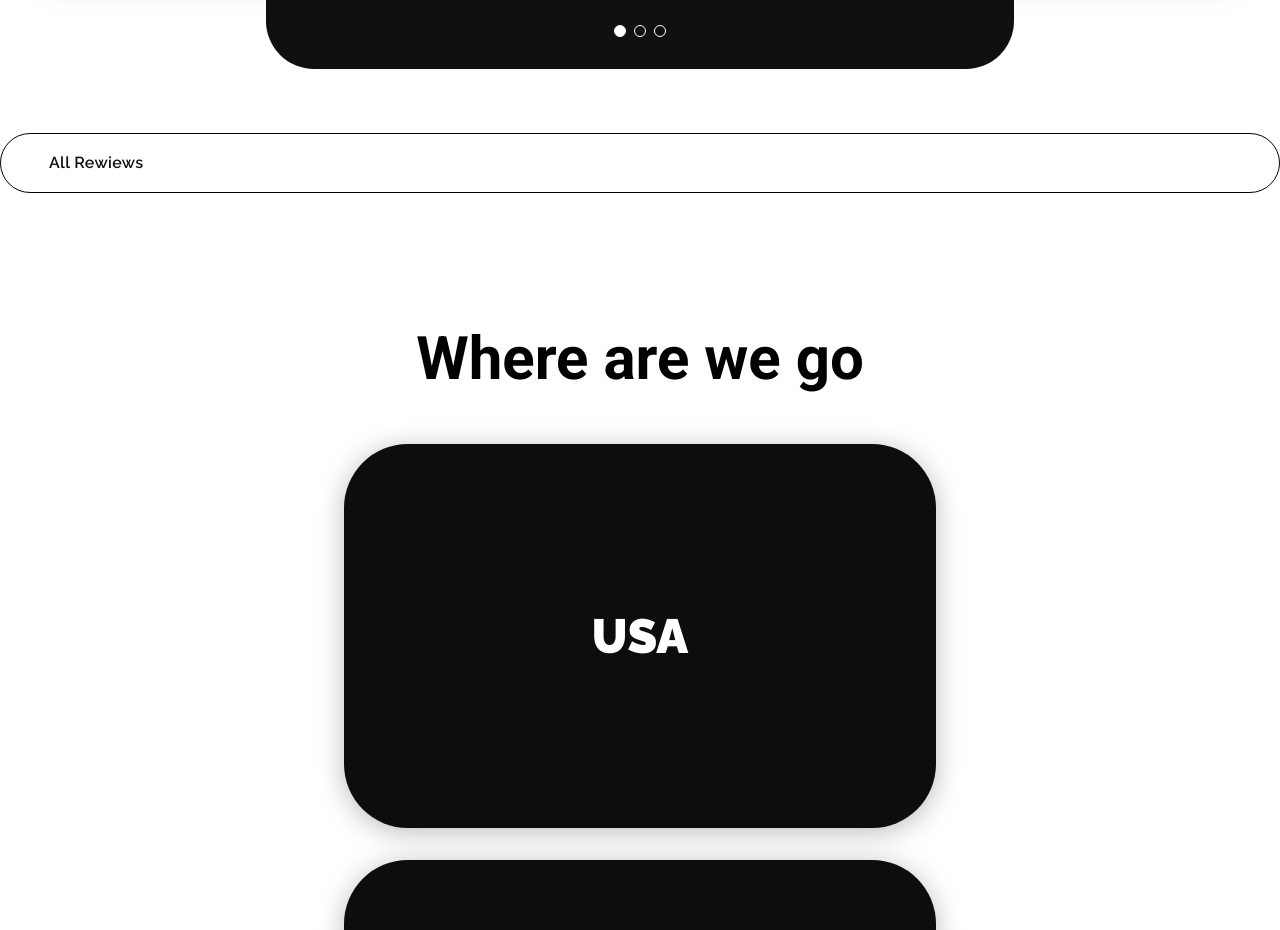
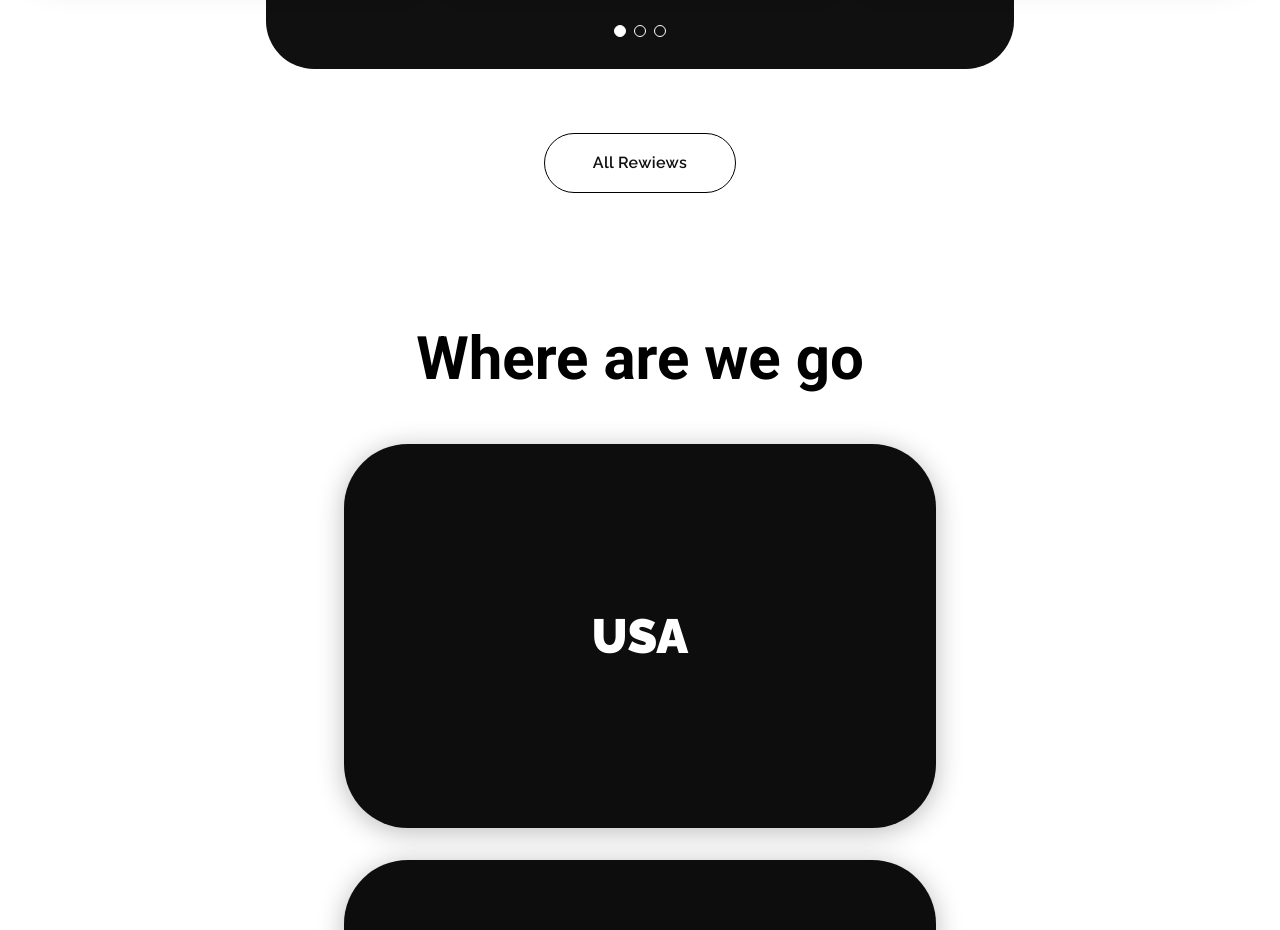
Before and after one commit to iamarrow88/travel-agency, a React (Create React App) app: page / in a window 1280 px wide. Shown: the part 5140-6070 px from the top of the page. Built offline with nearby package versions, Linux system fonts and the light colour scheme; the HTML template or start-up script is replaced by a standard one.

Commit message:
fix: reviews styles

```diff
--- a/src/components/blocks/home/reviews/reviews.jsx
+++ b/src/components/blocks/home/reviews/reviews.jsx
@@ -36,7 +36,7 @@ function Reviews({ reviews, sectionTitle, allBtnText, allBtnLink }){
             </div>
           </div>
 
-          <Filter title={allBtnText} link={allBtnLink} classNames="py-4 px-12 mx-auto block review-more"/>
+          <Filter title={allBtnText} link={allBtnLink} classNames="py-4 px-10 mx-auto block review-more w-48 text-center"/>
         </div>
       </section>
   )
```
